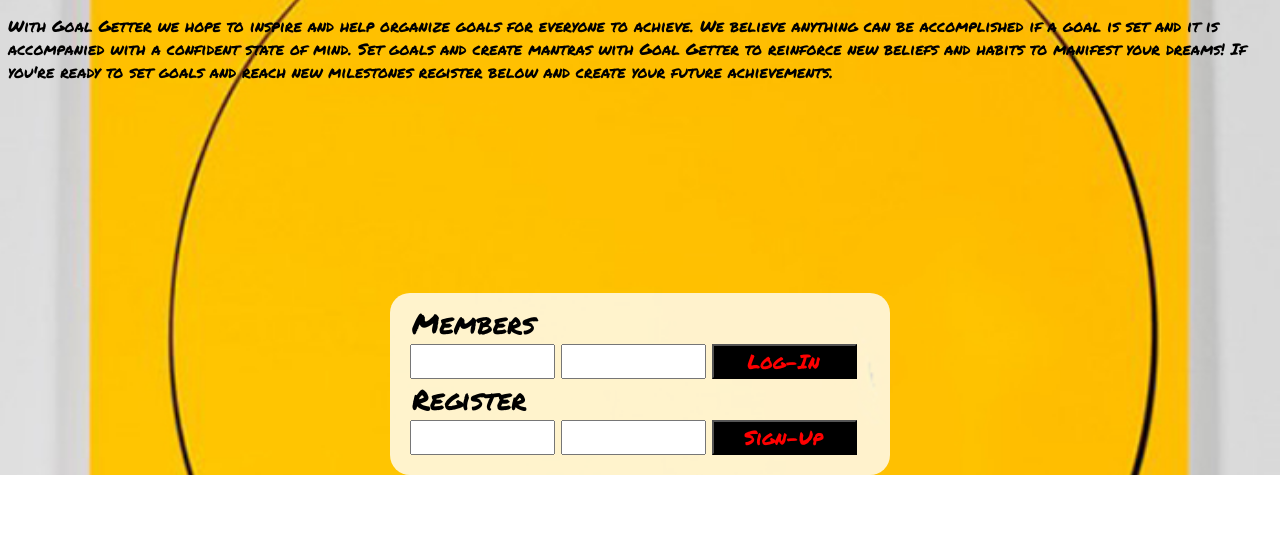
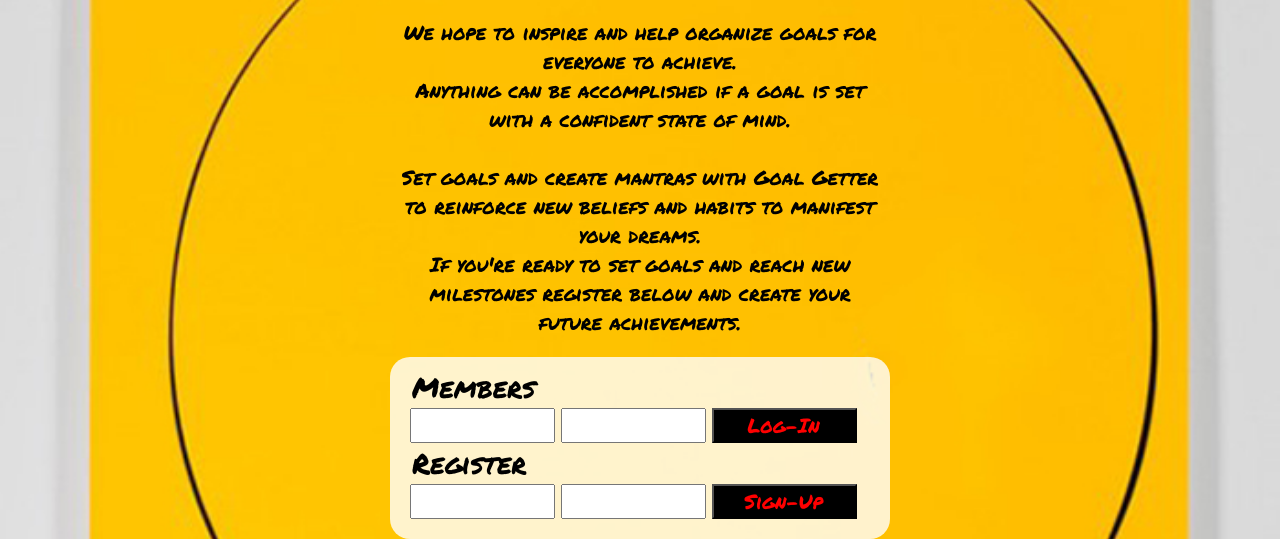
Before and after one commit to jaredmichael/goals-app, a website: page public/index.html in a window 1280 px wide. Shown: the part 361-900 px from the top of the page. Before the commit the page ends 836 px from the top, so only its background shows below. Drawn offline with nearby package versions, Linux system fonts and the light colour scheme.

Commit message:
updated css

```diff
--- a/public/index.css
+++ b/public/index.css
@@ -44,6 +44,13 @@
     margin-left: auto;
     margin-right: auto;
 }
+
+p {
+    width: 480px;
+    text-align: center;
+    margin-left: auto;
+    margin-right: auto;
+    font-size: 20px;}
 
 .page {
     font-size: 48px;
@@ -163,7 +170,7 @@
 }
 
 .index {
-    margin-top: 210px;
+    margin-top: 20px;
     margin-bottom: 80px;
     background-color: rgba(255, 255, 255, .8);
     border-radius: 20px;
--- a/public/index.html
+++ b/public/index.html
@@ -26,10 +26,13 @@
             </span>
         </section>
         <p>
-            With Goal Getter we hope to inspire and help organize goals for everyone to achieve.
-            We believe anything can be accomplished if a goal is set and it is accompanied with a confident state of mind.
-
-            Set goals and create mantras with Goal Getter to reinforce new beliefs and habits to manifest your dreams!
+            We hope to inspire and help organize goals for everyone to achieve.
+        </br>
+            Anything can be accomplished if a goal is set with a confident state of mind.
+        </br>
+        </br>
+            Set goals and create mantras with Goal Getter to reinforce new beliefs and habits to manifest your dreams.
+        </br>
             If you're ready to set goals and reach new milestones register below and create your future achievements.
         </p>
 
```
